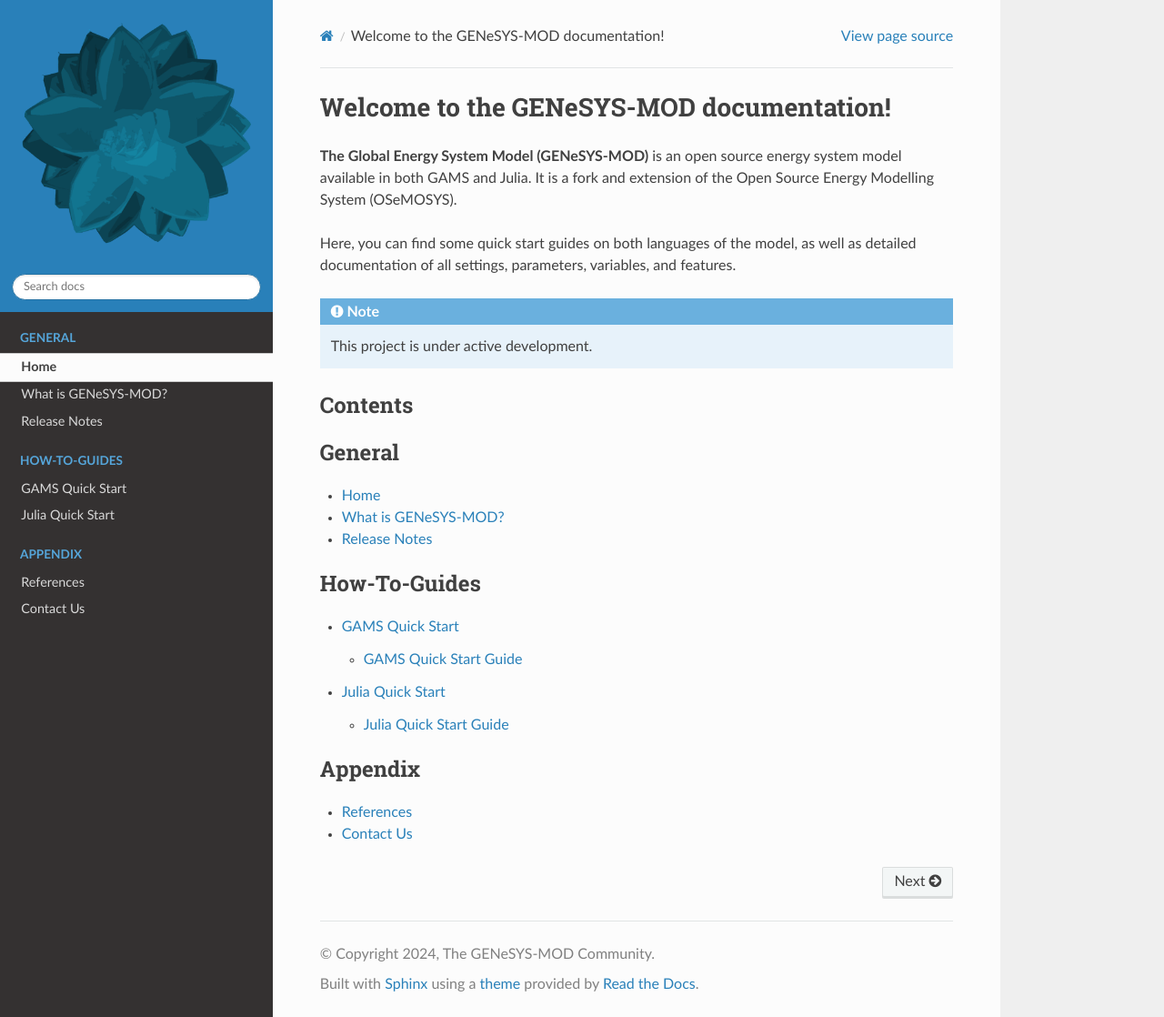
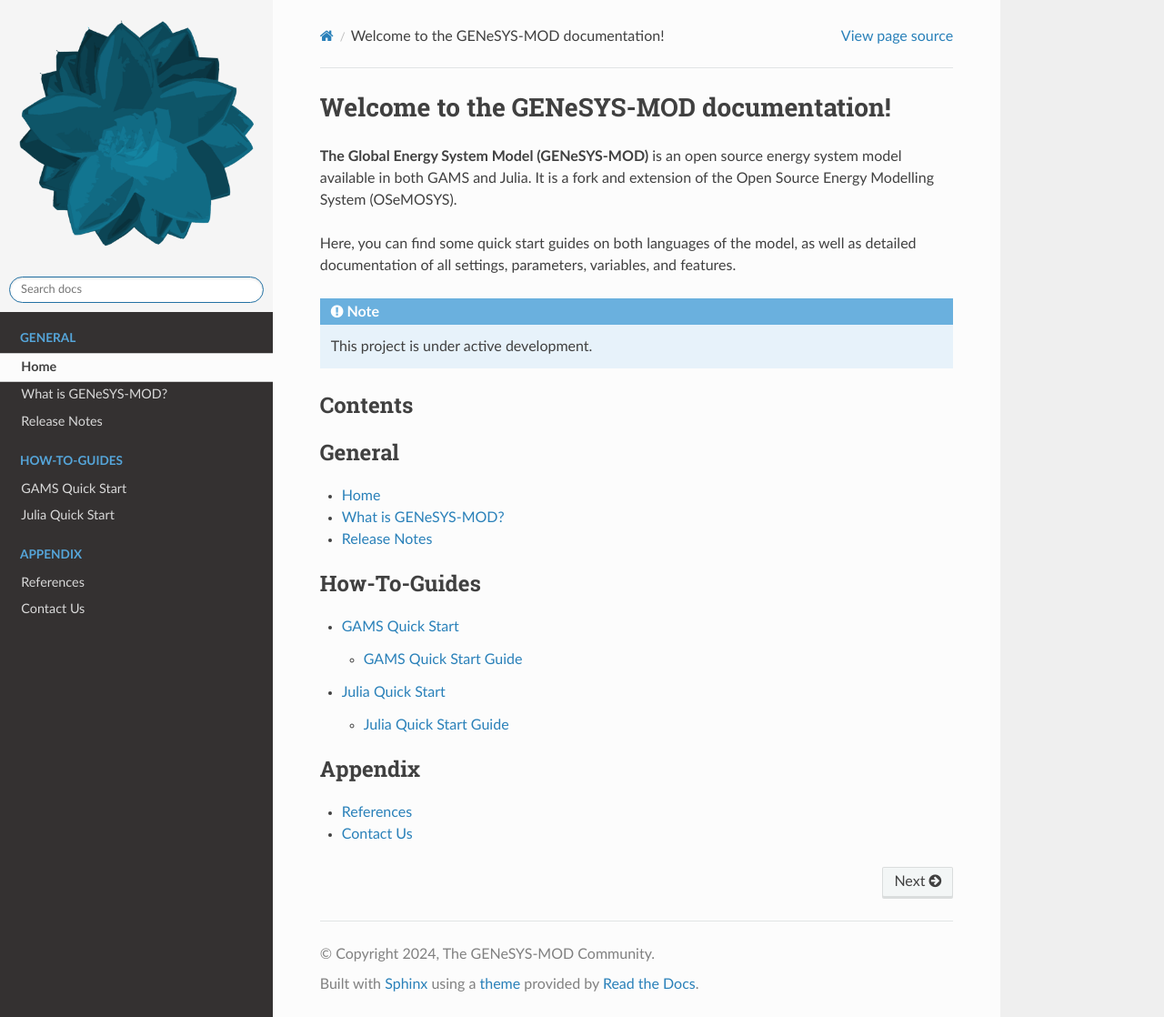
Before and after one commit to GENeSYS-MOD/GENeSYS_MOD.readthedocs, a Sphinx documentation site: the page built from docs/source/index.rst, in a window 1280 px wide and 1118 px high. Shown: the whole window at 91% size. Built offline with Sphinx 7.4.7 and the Read the Docs theme 3.1.0, drawn with Linux system fonts in a browser that asks for light colours.

Commit message:
logo works now. testing some custom css for colors

```diff
--- /dev/null
+++ b/docs/source/_static/custom.css
@@ -0,0 +1,22 @@
+/* Limit the logo width to half of the column width */
+.wy-side-nav-search .icon img {
+    max-width: 50%; /* Limit the logo width to 50% */
+    height: auto;   /* Maintain aspect ratio */
+    display: block; /* Ensure proper rendering of the image */
+    margin: 0 auto; /* Center the logo horizontally */
+}
+
+/* Change the header background color */
+.wy-side-nav-search {
+    background-color: #f5f5f5; /* Light gray background color */
+}
+
+/* Optional: Adjust text or icon colors in the header */
+.wy-side-nav-search .icon span {
+    color: #333; /* Dark gray text color */
+}
+
+/* Optional: Remove unnecessary padding around the logo */
+.wy-side-nav-search {
+    padding: 10px; /* Adjust spacing around the logo */
+}
--- a/docs/source/conf.py
+++ b/docs/source/conf.py
@@ -32,6 +32,7 @@
 html_theme = 'sphinx_rtd_theme'
 html_static_path = ['_static']
 html_logo = '_static/logo.png'
+html_css_files = ["custom.css"]
 
 
 html_theme_options = {
```
